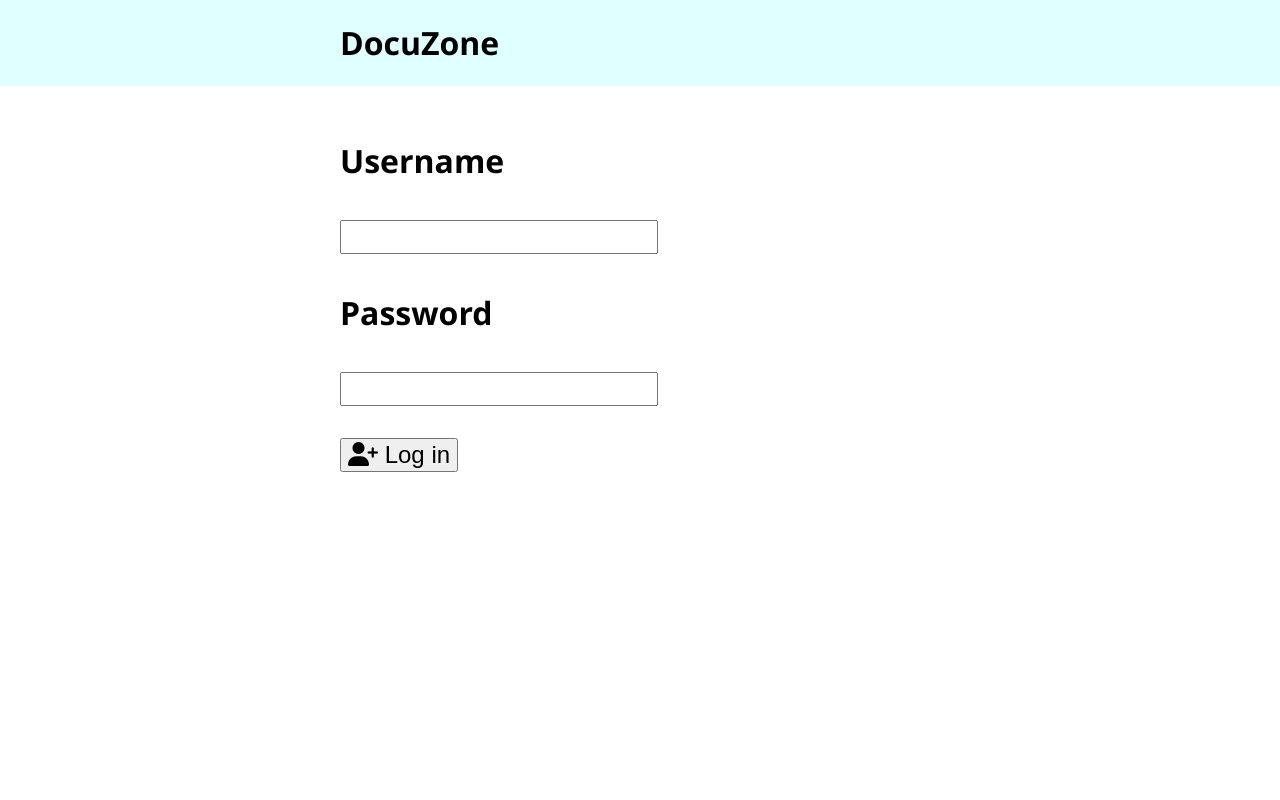
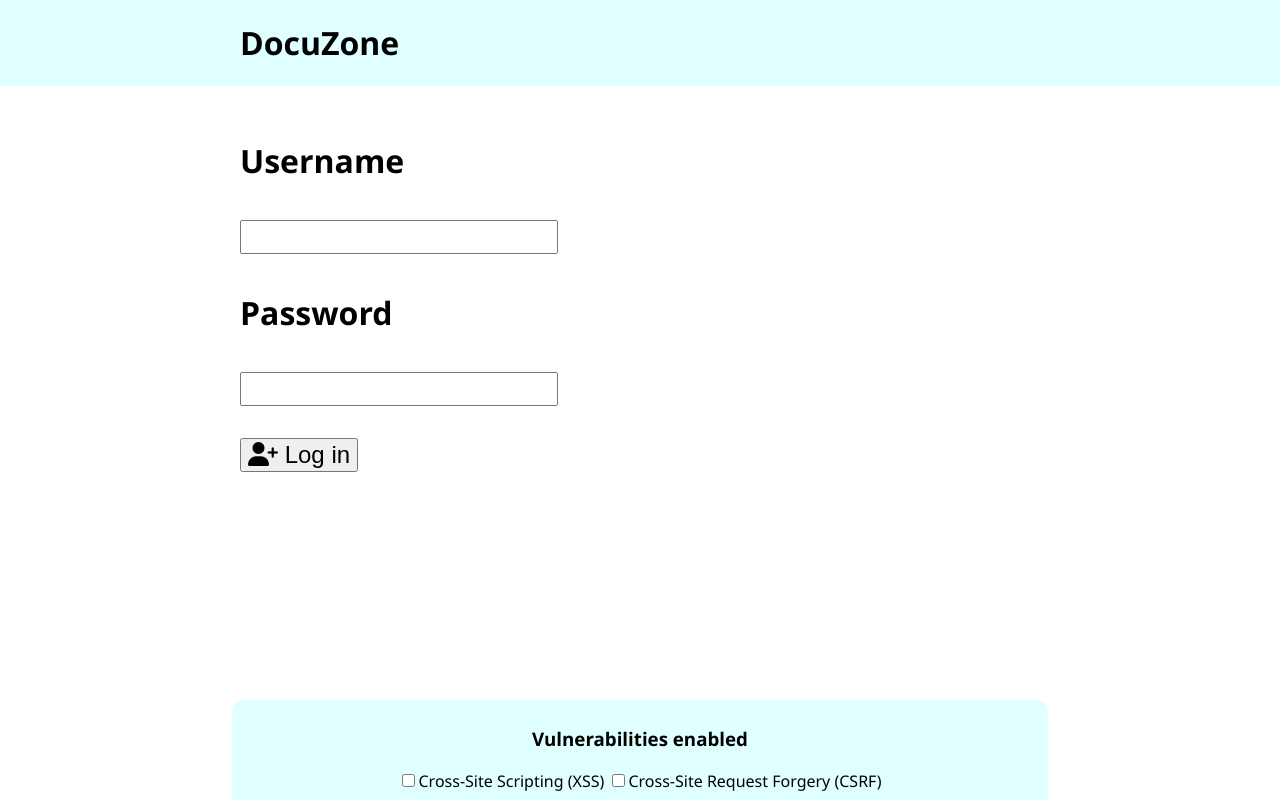
Before and after one commit to CSCI-3403/demos, a Flask app: page /login in a window 1280 px wide. Run offline with Flask 2, Linux system fonts and the light colour scheme; parts of the project's set-up code (start-up, migrations or seed data) failed here and were passed over; some libraries are stand-ins or nearby versions.

Commit message:
Added CSP

```diff
--- a/xss/app.py
+++ b/xss/app.py
@@ -1,10 +1,11 @@
 from dataclasses import dataclass
+from glob import escape
 import logging
 import random
 import sys
 from typing import Any, Dict, Optional
 import click
-from flask import Flask, redirect, request, render_template, session, url_for
+from flask import Flask, make_response, redirect, request, render_template, session, url_for
 
 from flask_wtf import FlaskForm # type: ignore
 from flask_login import current_user, login_required, login_user, LoginManager, logout_user, UserMixin # type: ignore
@@ -45,6 +46,11 @@ class User(UserMixin):
     def get_id(self) -> str:
         return self.username
 
+class CSRFForm(FlaskForm):
+    def __init__(self):
+        self.Meta.csrf = not csrf_enabled()
+        super().__init__()
+
 users = {
     "admin": User("admin", "Sw0rdf1sh!")
 }
@@ -52,8 +58,20 @@ users = {
 login_manager = LoginManager(app)
 login_manager.login_view = 'login'
 
+def xss_enabled():
+    return session.get("xss", False)
+
 def csrf_enabled():
-    return True
+    return session.get("csrf", False)
+
+def sqli_enabled():
+    return session.get("sqli", False)
+
+def escape_xss(html: str) -> str:
+    if xss_enabled():
+        return html
+    else:
+        return html.replace("<", "&lt;").replace(">", "&gt;")
 
 @login_manager.user_loader
 def load_user(username: str) -> Optional[User]:
@@ -67,7 +85,9 @@ def set_id():
 @app.context_processor
 def inject_debug_info() -> Dict[str, Any]:
     return {
+        'xss_enabled': xss_enabled(),
         'csrf_enabled': csrf_enabled(),
+        'sqli_enabled': sqli_enabled(),
     }
 
 @app.route('/')
@@ -80,27 +100,25 @@ def index():
 def search():
     query = request.args.get('query')
     results = [d for d in enumerate(documents) if query.lower() in d[1].contents.lower()]
-    return render_template('search.html',  user=current_user, query=query, documents=results)
+    resp = make_response(render_template('search.html',  user=current_user, query=query, documents=results))
+
+    if not xss_enabled():
+        resp.headers["Content-Security-Policy"] = "script-src 'self' kit.fontawesome.com"
+
+    return resp
 
 @app.route('/document/<id>')
 @login_required
 def document(id):
-    return render_template('document.html', user=current_user, document=documents[int(id)])
+    return render_template('document.html', user=current_user, document=escape_xss(documents[int(id)]))
 
-class CreateForm(FlaskForm):
+class CreateForm(CSRFForm):
     content = StringField('Content', widget=TextArea(), validators=[DataRequired(), Length(max=2048)])
-
-class NoCSRFCreateForm(CreateForm):
-    class Meta:
-        csrf = False
 
 @app.route('/create', methods=['GET', 'POST'])
 @login_required
 def create():
-    if csrf_enabled():
-        form = CreateForm()
-    else:
-        form = NoCSRFCreateForm()
+    form = CreateForm()
 
     if form.validate_on_submit():
         documents.append(Document(owner=current_user.username, contents=form.content.data))
@@ -117,20 +135,13 @@ def get_user(username, password):
     else:
         return None
 
-class LoginForm(FlaskForm):
+class LoginForm(CSRFForm):
     username = StringField('Username', [Length(min=1)])
     password = PasswordField('Password', [Length(min=1)])
 
-class NoCSRFLoginForm(LoginForm):
-    class Meta:
-        csrf = False
-
 @app.route('/login', methods=['GET', 'POST'])
 def login() -> Response:
-    if csrf_enabled():
-        form = LoginForm()
-    else:
-        form = NoCSRFLoginForm()
+    form = LoginForm()
 
     if form.validate_on_submit():
         user = get_user(form.username.data, form.password.data)
@@ -145,16 +156,27 @@ def login() -> Response:
         login_user(user)
 
         next = request.args.get('next')
-        return redirect(next or url_for('index'))
+        if next and request.host in next:
+            return redirect(next)
+        return redirect(url_for('index'))
 
     return render_template('login.html', form=form)
 
-@app.route('/csrf', methods=['POST'])
+@app.route('/vulns', methods=['POST'])
 def csrf() -> Response:
-    if 'enabled' in request.form and 'no_csrf' in session:
-        del session['no_csrf']
-    else:
-        session['no_csrf'] = True
+    print("Vulns called")
+    print(request.form)
+    for vuln in ["xss", "csrf", "sqli"]:
+        print(vuln)
+        if vuln in request.form:
+            print("Enabled" + vuln)
+            session[vuln] = True
+        elif vuln in session:
+            print("Disabled" + vuln)
+            del session[vuln]
+
+    if request.host in request.referrer:
+        return redirect(request.referrer)
 
     return redirect(url_for('index'))
 
--- a/xss/static/css/main.css
+++ b/xss/static/css/main.css
@@ -11,15 +11,7 @@ body {
 main {
     padding-top: 32px;
     margin: 0 auto;
-    width: 600px;
-}
-
-.csrf {
-    padding: 8px;
-    margin: 0 auto;
-    width: 600px;
-    background: lightcyan;
-    border-radius: 0 0 10px 10px;
+    width: 800px;
 }
 
 dd {
@@ -58,7 +50,7 @@ input[type=text],input[type=password] {
 .banner-contents {
     padding: 0 16px;
     margin: auto;
-    width: 600px;
+    width: 800px;
 }
 
 .document-link {
@@ -128,3 +120,12 @@ a.nostyle {
     text-decoration: none;
     color: black;
 }
+
+footer {
+    margin: 0 auto;
+    width: 800px;
+    padding: 8px;
+    background: lightcyan;
+    border-radius: 10px 10px 0 0;
+    text-align: center;
+}
--- /dev/null
+++ b/xss/static/js/vuln_settings.js
@@ -0,0 +1,3 @@
+Array.from(document.getElementsByClassName("autosubmit")).forEach(element => {
+    element.onclick = (e) => e.target.form.submit();
+});
--- a/xss/templates/base.html
+++ b/xss/templates/base.html
@@ -5,6 +5,7 @@
     <title>XSS Demo</title>
     {% endblock %}
     <script src="https://kit.fontawesome.com/2bd72336da.js" crossorigin="anonymous"></script>
+    <script src="/static/js/vuln_settings.js" crossorigin="anonymous" defer></script>
     <link rel="stylesheet" href="/static/css/main.css">
 </head>
 <body class="container vertical">
@@ -24,5 +25,13 @@
     <main class="flex-grow">
         {% block content %}{% endblock %}
     </main>
+    <footer>
+        <h3>Vulnerabilities enabled</h3>
+        <form action="/vulns" method="POST">
+            <input type="checkbox" name="xss" class="autosubmit" {{ "checked" if xss_enabled  else "" }}>Cross-Site Scripting (XSS)</input>
+            <input type="checkbox" name="csrf" class="autosubmit" {{ "checked" if csrf_enabled else "" }}>Cross-Site Request Forgery (CSRF)</input>
+            <!-- <input type="checkbox" name="sqli" {{ "checked" if sqli_enabled else "" }}>SQL Injection</input> -->
+        </form>
+    </footer>
 </body>
 </html>
--- a/xss/templates/login.html
+++ b/xss/templates/login.html
@@ -5,11 +5,11 @@
 {% block content %}
 
 <form action="/login" method="POST" id="editor">
-    {% if csrf_enabled %}
+    {% if not csrf_enabled %}
     {{ form.csrf_token }}
     {% endif %}
-    <dt><h1>{{ form.username.label }}</h1></dt>
-    <dd>{{ form.username }}
+    <h1>{{ form.username.label }}</h1>
+    {{ form.username }}
     {% if form.username.errors %}
         <ul class="errors">
             {% for error in form.username.errors %}
@@ -17,9 +17,8 @@
             {% endfor %}
         </ul>
     {% endif %}
-    </dd>
-    <dt><h1>{{ form.password.label }}</h1></dt>
-    <dd>{{ form.password }}
+    <h1>{{ form.password.label }}</h1>
+    {{ form.password }}
     {% if form.password.errors %}
         <ul class="errors">
             {% for error in form.password.errors %}
@@ -27,7 +26,6 @@
             {% endfor %}
         </ul>
     {% endif %}
-    </dd>
     {% if form.errors['csrf_token'] %}
         <ul class="errors">
             {% for error in form.errors['csrf_token'] %}
```
Also changed, not shown: xss/templates/create.html (+3 -4 lines).
